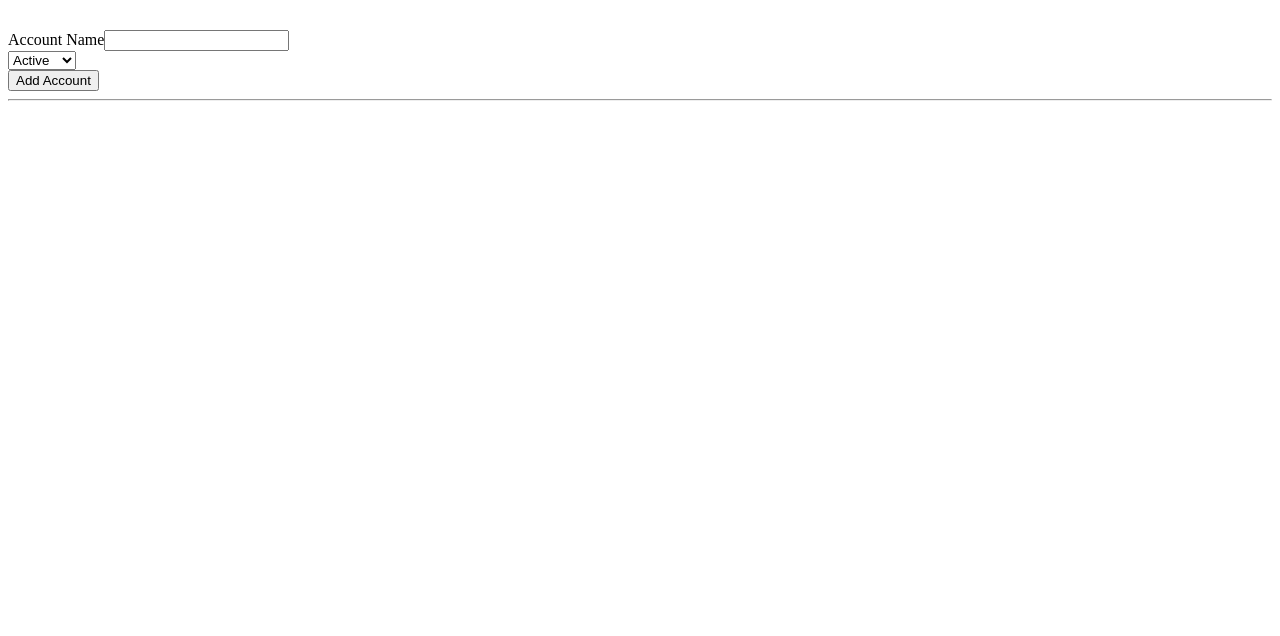
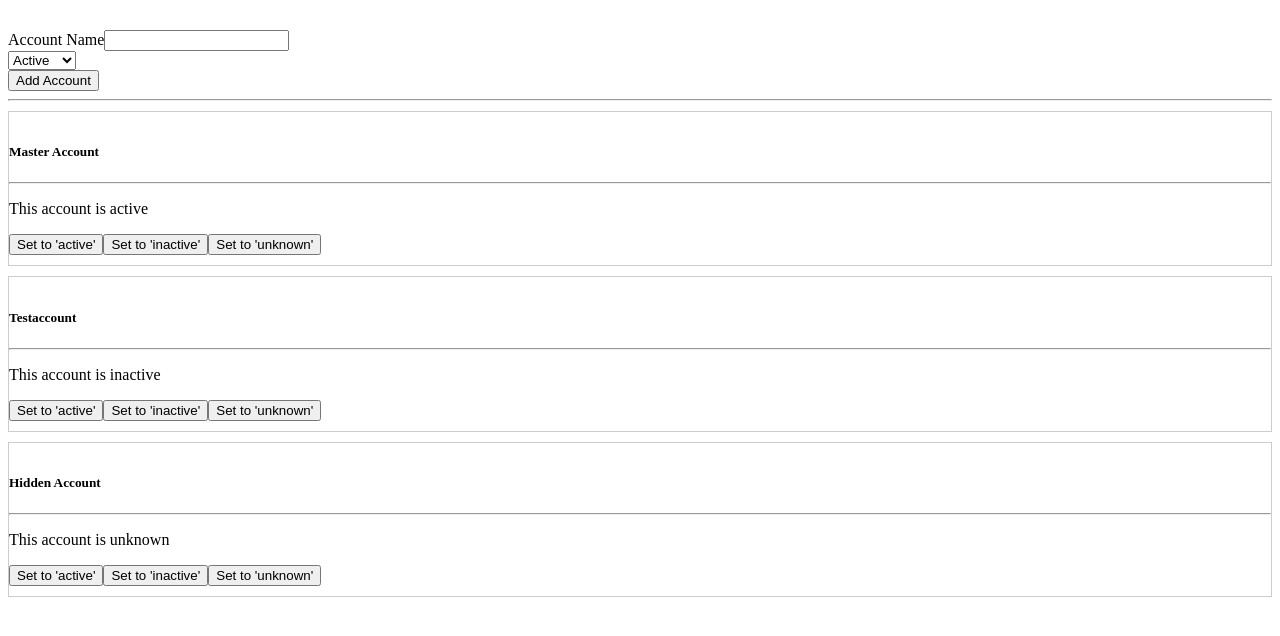
Before and after one commit to Sandro81/angular-section9, an Angular app: page / in a window 1280 px wide. Shown: the top 636 px of the page. Built offline with nearby package versions, Linux system fonts and the light colour scheme.

Commit message:
1 file modified

```diff
--- a/src/app/app.component.ts
+++ b/src/app/app.component.ts
@@ -1,18 +1,20 @@
 import { Component } from '@angular/core';
+import { AccountService } from './services/account.service';
 
 @Component({
   selector: 'app-root',
   templateUrl: './app.component.html',
-  styleUrls: ['./app.component.css']
+  styleUrls: ['./app.component.css'],
+  providers: [AccountService]
 })
 export class AppComponent {
 
+accounts: {name: string, status: string}[] = [];
 
-  onAccountAdded(newAccount: {name: string, status: string}) {
+constructor(private accountService: AccountService){}
 
-  }
+ngOnInit() {
+  this.accounts = this.accountService.accounts;
+}
 
-  onStatusChanged(updateInfo: {id: number, newStatus: string}) {
-    this.accounts[updateInfo.id].status = updateInfo.newStatus;
-  }
 }
```
